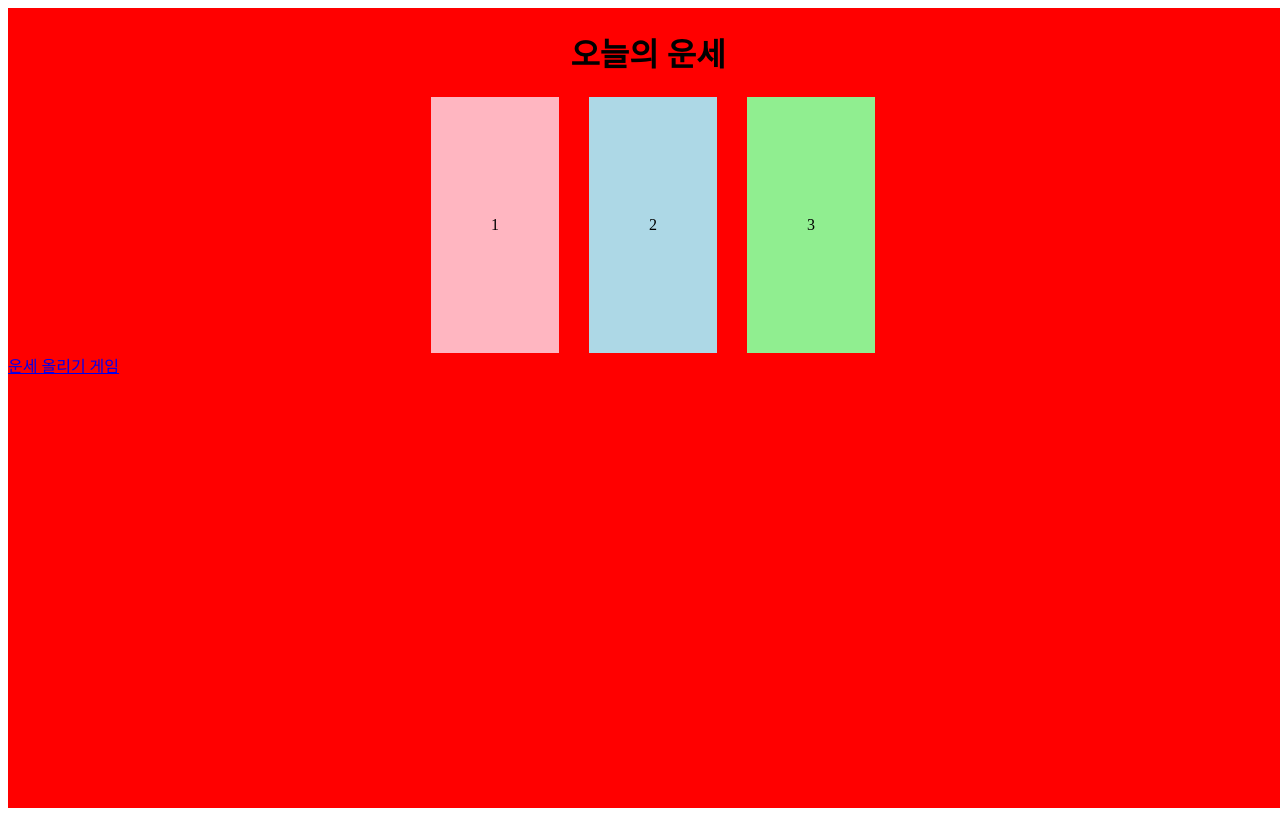
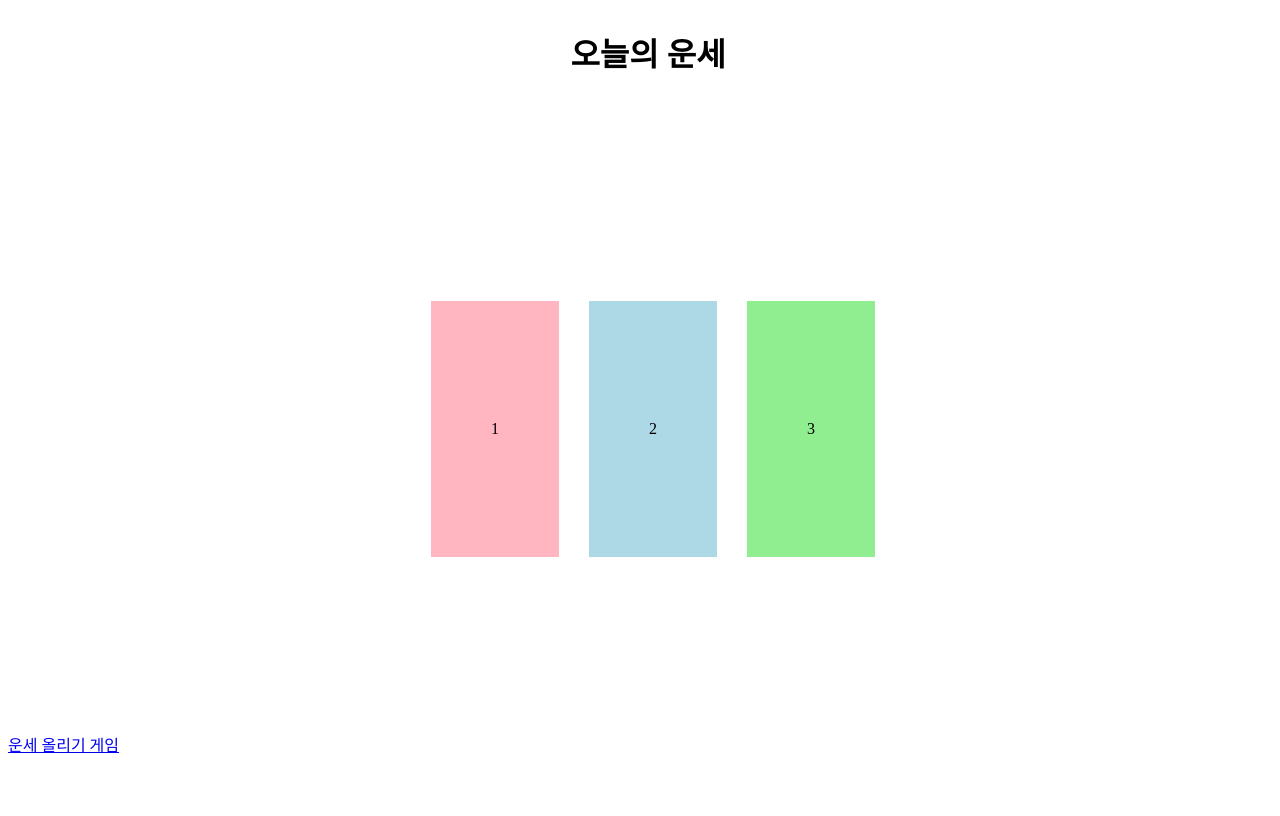
Before and after one commit to yun-21/Taro, a React app in the folder client/: page / in a window 1280 px wide. Shown: the top 816 px of the page. Built offline with nearby package versions, Linux system fonts and the light colour scheme; the HTML template or start-up script is replaced by a standard one.

Commit message:
메인 css 위치 잡아두기

```diff
--- a/client/src/main/taromain.tsx
+++ b/client/src/main/taromain.tsx
@@ -35,11 +35,11 @@ return (
             </div>
             <Modal modalState={modalState} onClose={initModal} score={score}/>
         </div>
-            <div>
-                <Link to="/gameStart">
-                    운세 올리기 게임
-                </Link>
-            </div>
+        <div style={styles.footer}>
+            <Link to="/gameStart">
+                운세 올리기 게임
+            </Link>
+        </div>
     </div>
 
 )
--- a/client/src/style/styles.ts
+++ b/client/src/style/styles.ts
@@ -5,22 +5,26 @@ const styles: {[key:string]:React.CSSProperties} = {
     flexDirection:'column',
     height: '100vh',
     width: '100vw',
-    backgroundColor:'red',
+    // backgroundColor: 'black',
   },
   title : {
-    textAlign: 'center'
+    textAlign: 'center',
+    height: '10%',
   },
+  //id (app)
   content : {
     display:"flex",
     flexDirection:"column",
     height:"100vh",
     width:"100vw",
   },
+  //id (app)
   contentHead:{
     textAlign: "center",
     // display:"flex"
   },
   allCard : {
+    height: '80%',
     display: 'flex',
     marginLeft:'20px',
     // height: '100vh',
@@ -53,9 +57,9 @@ const styles: {[key:string]:React.CSSProperties} = {
     height: '20vw',
     backgroundColor: 'lightgreen'
   },
-  imsiStyle : {
-    display:'flex',
-    flexDirection:'column'
+  footer : {
+    height:'10%',
+
   }
 };
 
```
